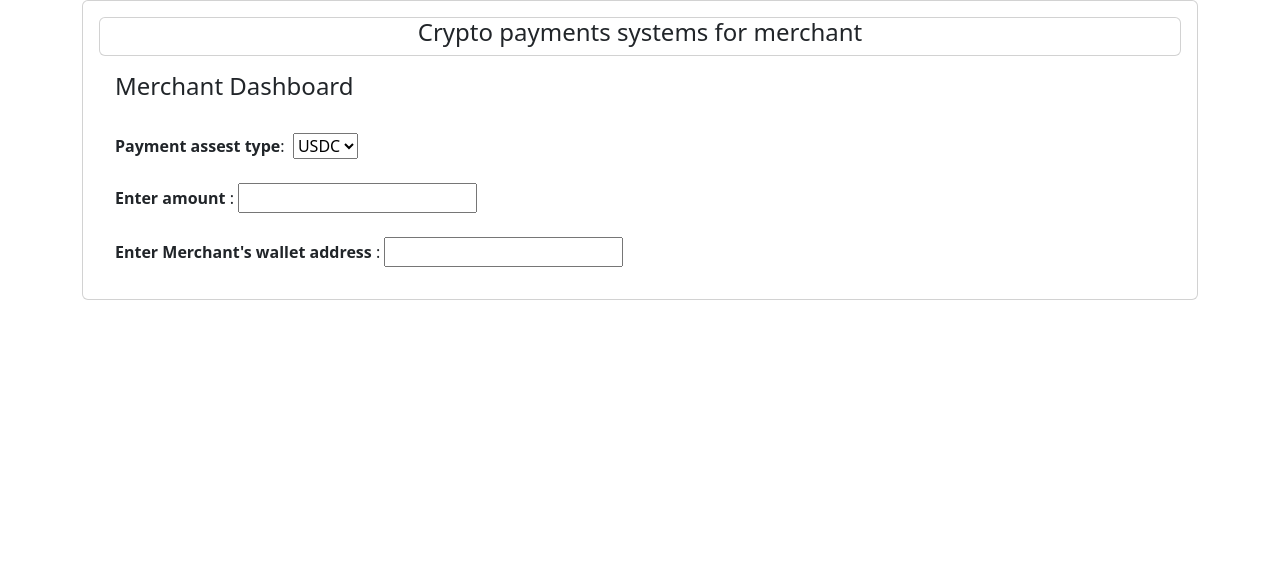
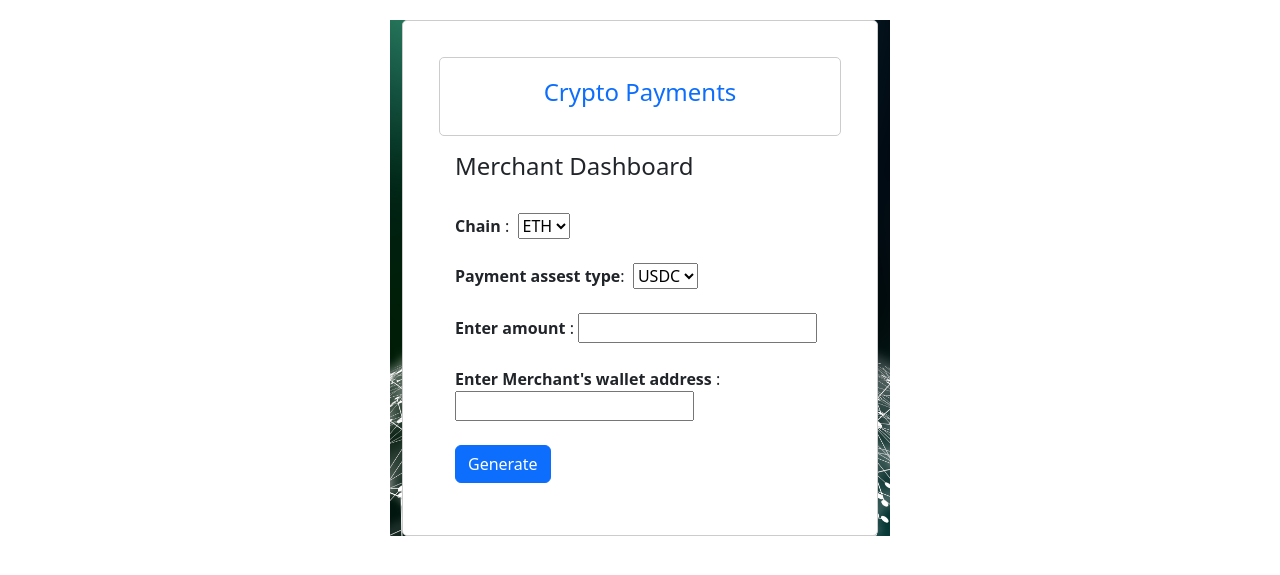
Before and after one commit to harshdabhi/crypto_merchant_payments, a Django app: page / in a window 1280 px wide. Shown: the top 575 px of the page. Run offline with Django 4.2, Linux system fonts and the light colour scheme.

Commit message:
added features

```diff
--- /dev/null
+++ b/config.ini
@@ -0,0 +1,2 @@
+[infura]
+api_url=https://mainnet.infura.io/v3/e658d194247c4a03b7f69d4ee5593334
--- a/payment_webpage/urls.py
+++ b/payment_webpage/urls.py
@@ -21,5 +21,6 @@ from payment_webpage import views
 urlpatterns = [
     path("admin/", admin.site.urls),
     path("",views.homepage),
+    path("qr_code",views.qr_code),
     re_path(r'^.*$',views.error_page)
 ]
--- a/payment_webpage/views.py
+++ b/payment_webpage/views.py
@@ -1,10 +1,23 @@
-from django.shortcuts import render
+from django.shortcuts import render,redirect
+from django.views.decorators.csrf import csrf_protect
+from payment_repo.pay import payments
 
 # Create your views here.
 
 
 def homepage(request):
+    if request.method=='POST':
+        payment_mode=request.POST.get('payment')
+        print(payment_mode)
+        p_=payments()
+        return redirect('./qr_code')
+
+
+
     return render(request,'homepage.html')
+
+def qr_code(request):
+    return render(request,'qr_code.html')
 
 def error_page(request):
     return render(request,'base.html')
--- a/templates/homepage.html
+++ b/templates/homepage.html
@@ -1,31 +1,29 @@
 {% extends 'base.html' %}
 
-
-
 {% block body %}
-
-<div class="container-md">
+<div class="container">
   <div class="card">
     <div class="card-body">
-
-
-
-
-
-      <div class="">
-
-        <div class="text-md-center">
+      <div class="text-center">
         <div class="card">
-            <h4>Crypto payments systems for merchant</h4>
+          <h4 class=" text-primary">Crypto Payments</h4>
         </div>
       </div>
-      </div>
-
       <div class="card-body">
+        <form  method="POST">
+          {% csrf_token %}
 
 
           <h4>Merchant Dashboard</h4>
 
+          <br>
+
+          <b>Chain</b> :&nbsp;
+          <select name="chain" id="chain">
+            <option value="eth">ETH</option>
+          </select>
+
+          <br>
           <br>
 
           <b>Payment assest type</b>: &nbsp;<select name="payment" id="payment_type">
@@ -39,22 +37,56 @@
           <br>
 
           <b>Enter amount</b> :&nbsp;<input type="number" name="amount">
+
+          <br>
           <br>
 
-        <br>
           <b>Enter Merchant's wallet address</b> :&nbsp;<input type="text" name="m_wallet">
           <br>
+          <br>
+          <button type="submit" class="btn btn-primary">Generate</button>
 
 
-      </div>
-
+        </form>
 
       </div>
     </div>
-
-
   </div>
 </div>
 
+<script>
+  // JavaScript code
+  document.getElementById('paymentForm').addEventListener('submit', function (event) {
+    event.preventDefault(); // Prevent form submission
+    // Perform additional actions or validation here
+    console.log('Form submitted!');
+  });
+</script>
+
+<style>
+  /* CSS styles */
+  .container {
+    margin: 20px auto;
+    max-width: 500px;
+    background-image: url('./static/back1.jpg');
+    background-size: cover;
+    background-position: center;
+  }
+
+  .card {
+    padding: 20px;
+    border: 1px solid #ccc;
+    border-radius: 5px;
+    background-color: #fff;
+  }
+
+  .text-center {
+    text-align: center;
+  }
+
+  .form-group {
+    margin-bottom: 20px;
+  }
+</style>
 
 {% endblock body %}
```
Also changed, not shown: payment_repo/pay.py (added, +115 -0 lines), templates/qr_code.html (added, +51 -0 lines), payments.py (deleted), static/back1.jpg (added), 3 other files. Lines whose indentation alone changed are shown as unchanged.
